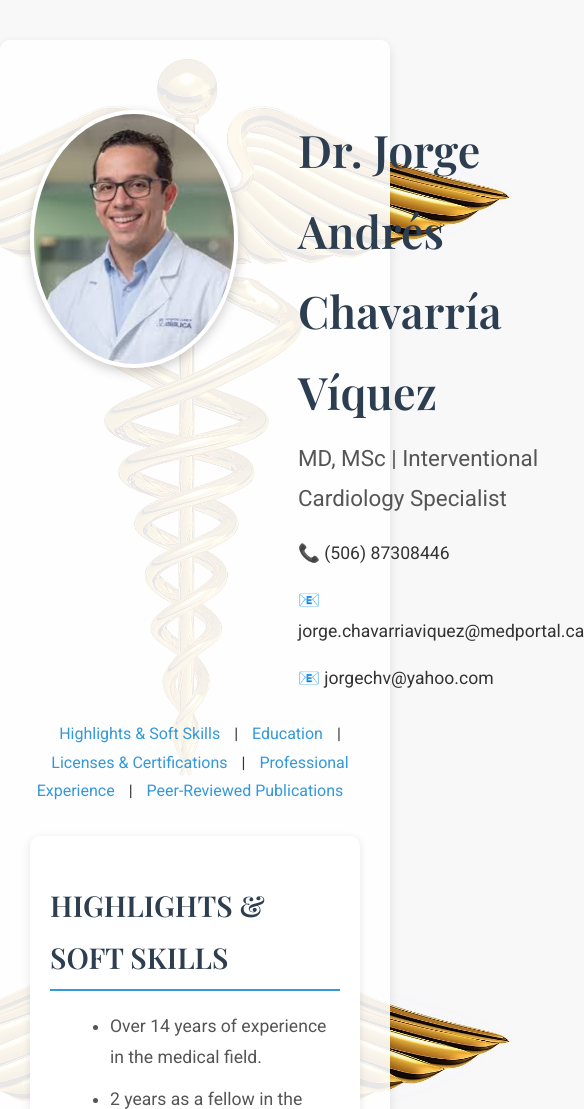
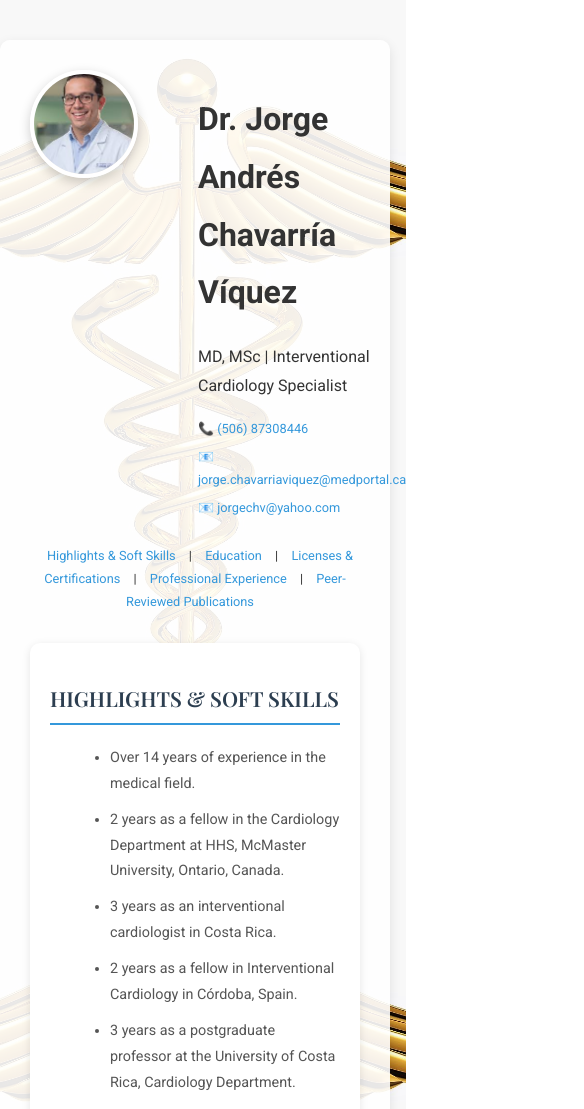
Before and after one commit to DrChavarriaV/R-sum-, a plain HTML site: page index.html in a window 390 px wide. Shown: the top 1109 px of the page, 584 px wide, since content can reach past the window. Drawn offline with nearby package versions, Linux system fonts and the light colour scheme.

Commit message:
Update styles.css

```diff
--- a/styles.css
+++ b/styles.css
@@ -1,97 +1,110 @@
-/* Fonts and colors */
+/* General styles */
 body {
     font-family: 'Roboto', sans-serif;
     line-height: 1.8;
     margin: 0;
     padding: 0;
     color: #333;
-    background-color: #e0f7fa; /* Light blue background */
+    background-image: url('img/MedicalIns.jpg');
+    background-size: cover;
+    background-position: center;
+    background-attachment: fixed;
 }
 
 .container {
     max-width: 900px;
     margin: 40px auto;
     padding: 30px;
-    background-color: #fff;
+    background-color: rgba(255, 255, 255, 0.9);
     box-shadow: 0 4px 12px rgba(0, 0, 0, 0.1);
     border-radius: 10px;
 }
 
 /* Header */
 header {
-    text-align: center;
     margin-bottom: 30px;
 }
 
-header h1 {
-    font-family: 'Playfair Display', serif;
-    font-size: 2.8em;
-    font-weight: 600;
-    color: #2c3e50;
-    margin: 0;
+.header-content {
+    display: flex;
+    flex-direction: row;
+    align-items: flex-start;
+    gap: 40px;
 }
 
-header .subtitle {
-    font-size: 1.4em;
+.profile-photo img {
+    width: 150px;
+    height: 150px;
+    border-radius: 50%;
+    border: 4px solid #fff;
+    box-shadow: 0 4px 12px rgba(0, 0, 0, 0.2);
+    object-fit: cover;
+}
+
+.profile-info {
+    flex: 1;
+}
+
+.profile-info h1 {
+    font-family: 'Playfair Display', serif;
+    font-size: 2.5em;
+    margin: 0;
+    color: #2c3e50;
+}
+
+.profile-info .subtitle {
+    font-size: 1.2em;
     color: #555;
     margin: 5px 0;
 }
 
-header .contact-info {
-    margin-top: 15px;
+.contact-info {
+    margin-top: 10px;
 }
 
-header .contact-info p {
+.contact-info p {
     margin: 5px 0;
-    font-size: 1.1em;
+    font-size: 1em;
     color: #555;
 }
 
-header a {
+.contact-info a {
     color: #3498db;
     text-decoration: none;
-    transition: color 0.3s ease;
 }
 
-header a:hover {
-    color: #2980b9;
+.contact-info a:hover {
+    text-decoration: underline;
 }
 
 /* Navigation */
-header nav {
+nav {
     margin-top: 20px;
-    font-size: 1em;
+    text-align: center;
 }
 
-header nav a {
+nav a {
     color: #3498db;
     text-decoration: none;
     margin: 0 10px;
-    transition: color 0.3s ease;
 }
 
-header nav a:hover {
-    color: #2980b9;
+nav a:hover {
     text-decoration: underline;
 }
 
 /* Sections */
-section {
+.section-card {
     margin-bottom: 30px;
-}
-
-.section-card {
-    background-color: #ffffff;
     padding: 20px;
+    background-color: #fff;
     border-radius: 10px;
     box-shadow: 0 2px 8px rgba(0, 0, 0, 0.1);
-    margin-bottom: 20px;
 }
 
 h2 {
     font-family: 'Playfair Display', serif;
     font-size: 1.8em;
-    font-weight: 600;
     color: #2c3e50;
     border-bottom: 2px solid #3498db;
     padding-bottom: 5px;
@@ -112,75 +125,75 @@
     color: #2c3e50;
 }
 
-/* Publication links */
-#publications a {
-    color: #3498db;
-    text-decoration: none;
-    transition: color 0.3s ease;
+/* Responsive design */
+@media (max-width: 768px) {
+    .header-content {
+        flex-direction: column;
+        align-items: center;
+        text-align: center;
     }
 
-#publications a:hover {
-    color: #2980b9;
-    text-decoration: underline;
-}
-body {
-    font-family: 'Robot', sans-serif;
-    line-height: 1.8;
-    margin: 0;
-    padding: 0;
-    color: #333;
-    background-color: #e0f7fa; /* Light blue background */
-    background-image: url('img/MedicalIns.jpg'); /* Ruta a la imagen de fondo */
-    background-size: cover; /* Ajusta la imagen para cubrir todo el fondo */
-    background-position: center 50%; /* Centra la imagen horizontalmente y la mueve 30% hacia abajo */
-    background-attachment: fixed; /* Fija la imagen para que no se desplace con el contenido */
+    .profile-photo img {
+        width: 120px;
+        height: 120px;
     }
 
-.container {
-    max-width: 900px;
-    margin: 40px auto;
-    padding: 30px;
-    background-color: rgba(255, 255, 255, 0.9); /* Fondo blanco con transparencia */
-    box-shadow: 0 4px 12px rgba(0, 0, 0, 0.1);
-    border-radius: 10px;
-}
-/* Estilo para la foto de perfil */
-.profile-photo img {
-    width: 200px;
-    height: 250px;
-    border-radius: 50%;
-    border: 4px solid #fff;
-    box-shadow: 0 4px 12px rgba(0, 0, 0, 0.2);
-    object-fit: cover;
+    .profile-info h1 {
+        font-size: 2em;
     }
 
-header > div {
-    display: flex;
-    align-items: flex-start; /* Alinea los elementos en la parte superior */
-    gap: 40px; /* Espacio entre la foto y el texto */
-    padding-top: 40px; /* Añade espacio en la parte superior del contenedor */
-}
-
-/* Estilo para la información de contacto */
-.contact-info {
-    display: flex;
-    flex-direction: column; /* Apila los elementos verticalmente */
-    gap: 5px; /* Espacio entre los elementos */
-    align-items: flex-start; /* Alinea los elementos a la izquierda */
+    .profile-info .subtitle {
+        font-size: 1em;
     }
 
     .contact-info p {
-    display: flex;
-    align-items: center; /* Alinea el ícono y el texto verticalmente */
-    gap: 10px; /* Espacio entre el ícono y el texto */
-    margin: 0; /* Elimina el margen predeterminado de los párrafos */
+        font-size: 0.9em;
     }
 
-.contact-info p a {
-    text-decoration: none; /* Elimina el subrayado de los enlaces */
-    color: #333; /* Color del texto */
+    nav {
+        font-size: 0.9em;
     }
 
-.contact-info p a:hover {
-    text-decoration: underline; /* Subraya los enlaces al pasar el mouse */
+    h2 {
+        font-size: 1.5em;
     }
+
+    ul li, ol li {
+        font-size: 1em;
+    }
+}
+
+@media (max-width: 480px) {
+    .container {
+        padding: 20px;
+    }
+
+    .profile-photo img {
+        width: 100px;
+        height: 100px;
+    }
+
+    .profile-info h1 {
+        font-size: 1.8em;
+    }
+
+    .profile-info .subtitle {
+        font-size: 0.9em;
+    }
+
+    .contact-info p {
+        font-size: 0.8em;
+    }
+
+    nav {
+        font-size: 0.8em;
+    }
+
+    h2 {
+        font-size: 1.3em;
+    }
+
+    ul li, ol li {
+        font-size: 0.9em;
+    }
+}
```
Lines whose indentation alone changed are shown as unchanged.
